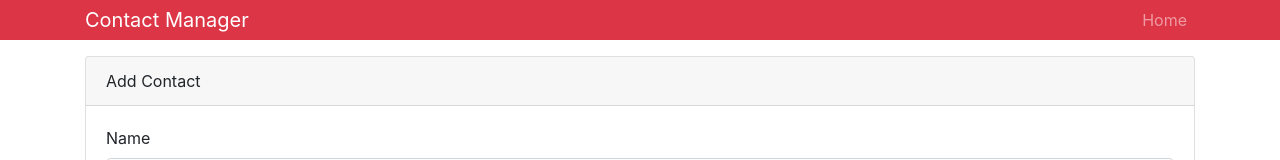
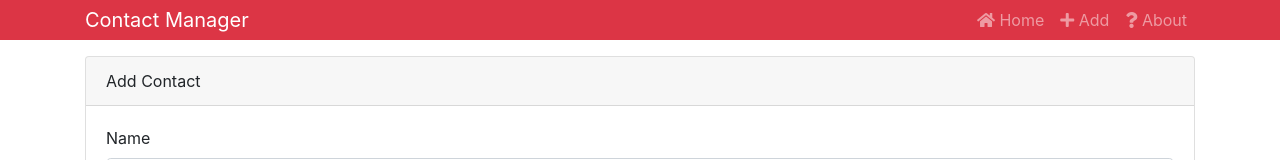
Before and after one commit to andregroseth/contact-manager, a React (Create React App) app: page /contact/add in a window 1280 px wide. Shown: the top 160 px of the page. Built offline with nearby package versions, Linux system fonts and the light colour scheme.

Commit message:
Chapter 6: Links, Params & Redirect [done]

```diff
--- a/package.json
+++ b/package.json
@@ -8,7 +8,6 @@
     "@testing-library/user-event": "^7.1.2",
     "bootstrap": "^4.4.1",
     "classnames": "^2.2.6",
-    "prettier": "^1.19.1",
     "react": "^16.12.0",
     "react-dom": "^16.12.0",
     "react-router-dom": "^5.1.2",
--- a/src/components/contacts/AddContact.js
+++ b/src/components/contacts/AddContact.js
@@ -48,6 +48,8 @@
             phone: '',
             errors: {}
         });
+
+        this.props.history.push('/')
     };
 
     onChange = (e) => this.setState({[e.target.name]: e.target.value});
--- a/src/components/layout/Header.js
+++ b/src/components/layout/Header.js
@@ -1,5 +1,6 @@
 import React from 'react';
 import PropTypes from 'prop-types';
+import { Link } from 'react-router-dom';
 
 const Header = (props) => {
     const {branding} = props;
@@ -12,9 +13,19 @@
                 <div>
                     <ul className="navbar-nav mr-auto">
                         <li className="nav-item">
-                            <a href="/" className="nav-link">
-                                Home
-                            </a>
+                            <Link to="/" className="nav-link">
+                              <i className="fas fa-home"></i> Home
+                            </Link>
+                        </li>
+                        <li className="nav-item">
+                            <Link to="/contact/add" className="nav-link">
+                               <i className="fas fa-plus"></i> Add
+                            </Link>
+                        </li>
+                        <li className="nav-item">
+                            <Link to="/about" className="nav-link">
+                               <i className="fas fa-question"></i> About
+                            </Link>
                         </li>
                     </ul>
                 </div>
```
Also changed, not shown: 2 other files (tests, documents, lock files or other folders).
